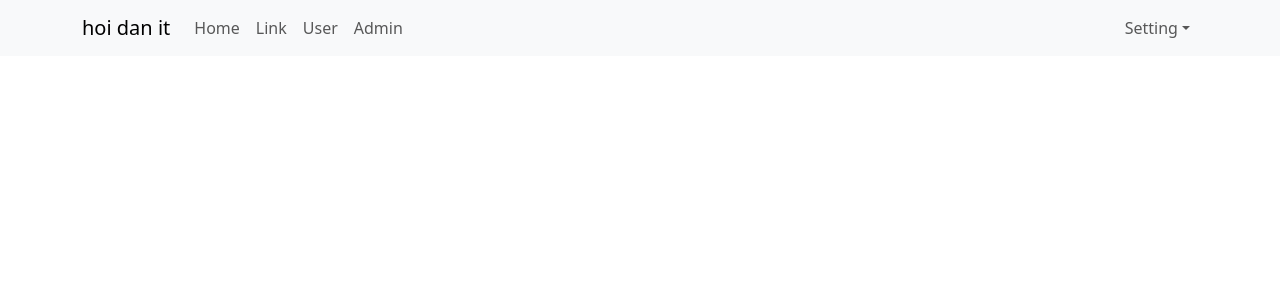
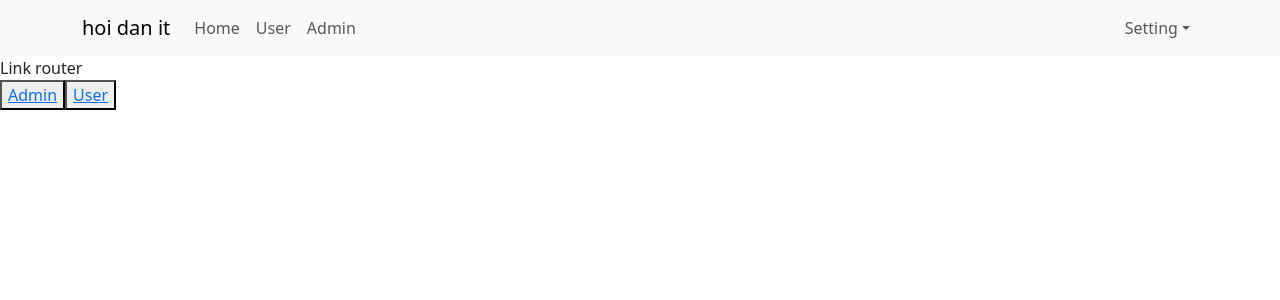
Before and after one commit to dongnguyen1993/test-demo-react, a React (Create React App) app: page / in a window 1280 px wide. Shown: the top 300 px of the page. Built offline with nearby package versions, Linux system fonts and the light colour scheme.

Commit message:
lam-viec-voi-router-dom

```diff
--- a/src/App.js
+++ b/src/App.js
@@ -1,7 +1,7 @@
 
 import './App.scss';
 import Header from './components/Header/Header';
-
+import { Link } from 'react-router-dom';
 
 
 
@@ -10,7 +10,17 @@
   return (
     <div className="App-container">
       <Header />
-
+      <div>
+        Link router
+      </div>
+      <div>
+        <button>
+          <Link to={"/Admins"}>Admin</Link>
+        </button>
+        <button>
+          <Link to={"/Users"}>User</Link>
+        </button>
+      </div>
     </div>
   );
 }
--- /dev/null
+++ b/src/components/Admin/Admin.js
@@ -0,0 +1,8 @@
+const Admin = (props) => {
+    return (
+        <div>
+            Admin
+        </div>
+    )
+}
+export default Admin;
--- a/src/components/Header/Header.js
+++ b/src/components/Header/Header.js
@@ -2,6 +2,7 @@
 import Nav from 'react-bootstrap/Nav';
 import Navbar from 'react-bootstrap/Navbar';
 import NavDropdown from 'react-bootstrap/NavDropdown';
+import { Link } from 'react-router-dom';
 
 const Header = () => {
     return (
@@ -11,10 +12,9 @@
                 <Navbar.Toggle aria-controls="basic-navbar-nav" />
                 <Navbar.Collapse id="basic-navbar-nav">
                     <Nav className="me-auto">
-                        <Nav.Link href="#home">Home</Nav.Link>
-                        <Nav.Link href="#link">Link</Nav.Link>
-                        <Nav.Link href="#link">User</Nav.Link>
-                        <Nav.Link href="#link">Admin</Nav.Link>
+                        <Link to={"/"} className='nav-link'>Home</Link>
+                        <Link to={"/Users"} className='nav-link'>User</Link>
+                        <Link to={"/Admins"} className='nav-link'>Admin</Link>
                     </Nav>
                     <Nav>
                         <NavDropdown title="Setting" id="basic-nav-dropdown">
--- /dev/null
+++ b/src/components/User/User.js
@@ -0,0 +1,8 @@
+const User = (props) => {
+    return (
+        <div>
+            User
+        </div>
+    )
+}
+export default User;
--- a/src/index.js
+++ b/src/index.js
@@ -5,12 +5,27 @@
 import { Provider } from 'react-redux';
 import store from './redux/store';
 import 'bootstrap/dist/css/bootstrap.min.css';
+import {
+  BrowserRouter,
+  Routes,
+  Route
+} from 'react-router-dom';
+import { Link } from 'react-router-dom';
+import User from './components/User/User';
+import Admin from './components/Admin/Admin';
 
 const root = ReactDOM.createRoot(document.getElementById('root'));
 root.render(
   <Provider store={store}>
     {/* <React.StrictMode> */}
-    <App />
+    <BrowserRouter>
+      <Routes>
+        <Route path="/" element={<App />} />
+        <Route path="Users" element={<User />} />
+        <Route path="Admins" element={<Admin />} />
+      </Routes>
+
+    </BrowserRouter>
     {/* </React.StrictMode> */}
   </Provider>
 );
```
